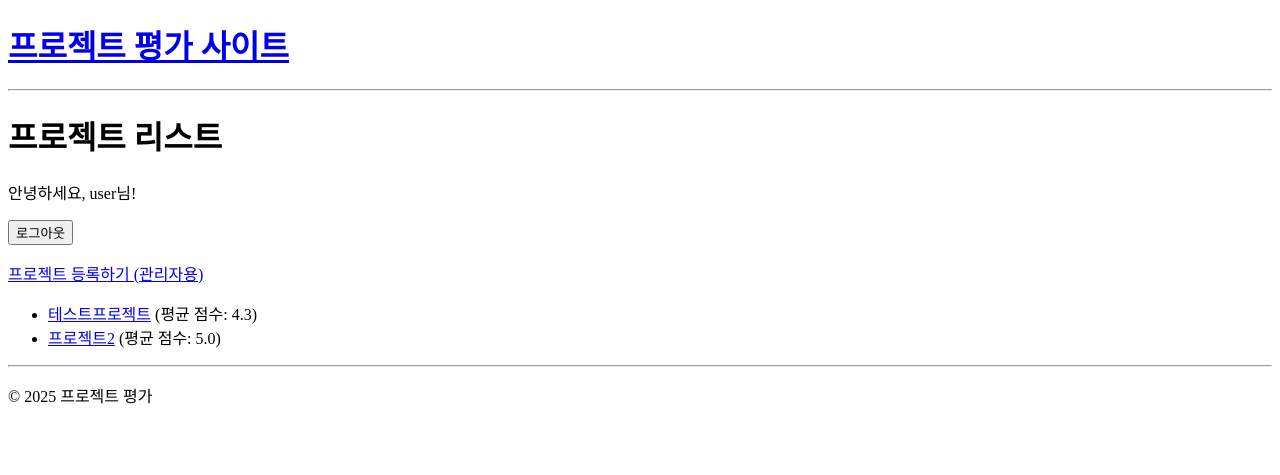
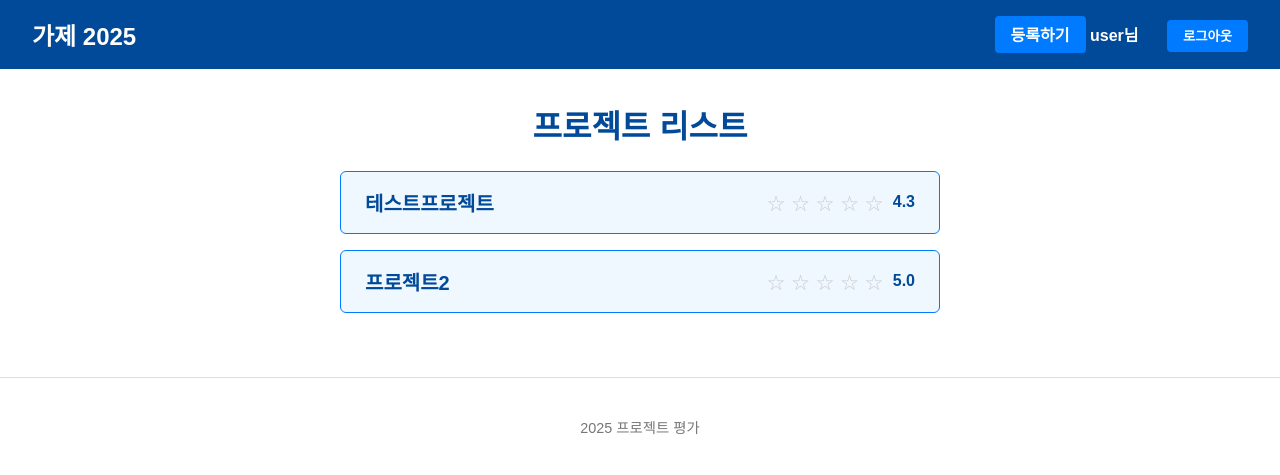
Before and after one commit to chae-ring/evaluation_project, a Django app: page / in a window 1280 px wide. Shown: the top 475 px of the page. Run offline with Django 5.2, Linux system fonts and the light colour scheme; a user stored in the database is signed in; data comes from the database, SQL or seed files in the repository; both versions use the stored data as it was after the commit.

Commit message:
feat: add css

```diff
--- a/config/settings.py
+++ b/config/settings.py
@@ -118,6 +118,8 @@ USE_TZ = True
 
 STATIC_URL = 'static/'
 
+STATICFILES_DIRS = [ BASE_DIR / "static" ]
+
 # Default primary key field type
 # https://docs.djangoproject.com/en/5.1/ref/settings/#default-auto-field
 
--- a/config/urls.py
+++ b/config/urls.py
@@ -14,8 +14,8 @@ Including another URLconf
     1. Import the include() function: from django.urls import include, path
     2. Add a URL to urlpatterns:  path('blog/', include('blog.urls'))
 """
+from django.urls import path
 from django.contrib import admin
-from django.urls import path
 from django.contrib.auth import views as auth_views
 from evaluation import views
 
--- a/evaluation/views.py
+++ b/evaluation/views.py
@@ -4,7 +4,6 @@ from django.contrib.auth.forms import UserCreationForm
 from django.contrib.auth import login
 from django.db.models import Avg
 from django.contrib import messages
-
 from .models import Project, Vote
 
 def signup(request):
@@ -12,6 +11,8 @@ def signup(request):
         form = UserCreationForm(request.POST)
         if form.is_valid():
             user = form.save()
+            user.is_staff = False  # 일반 사용자로 설정
+            user.save()
             login(request, user)
             return redirect('project_list')
     else:
--- /dev/null
+++ b/static/css/base.css
@@ -0,0 +1,79 @@
+/* Reset & 기본 폰트 */
+body,
+html {
+  margin: 0;
+  padding: 0;
+  font-family: "Noto Sans KR", sans-serif;
+  background: #fff;
+  color: #222;
+}
+
+a {
+  text-decoration: none;
+  color: #0066cc;
+}
+
+a:hover {
+  text-decoration: underline;
+}
+
+.container {
+  max-width: 900px;
+  margin: 2rem auto;
+  padding: 0 1rem;
+}
+
+/* 네비게이션 바 */
+.navbar {
+  display: flex;
+  justify-content: space-between;
+  align-items: center;
+  background-color: #004a99;
+  padding: 1rem 2rem;
+  color: white;
+}
+
+.navbar-left .home-btn {
+  font-weight: bold;
+  font-size: 1.5rem;
+  color: white;
+}
+
+.navbar-right .btn,
+.logout-btn {
+  background-color: #007bff;
+  border: none;
+  padding: 0.4rem 1rem;
+  color: white;
+  font-weight: 600;
+  border-radius: 4px;
+  cursor: pointer;
+  margin-left: 0.5rem;
+  transition: background-color 0.3s ease;
+  display: inline-block;
+  text-align: center;
+}
+
+.navbar-right .btn:hover,
+.logout-btn:hover {
+  background-color: #0056b3;
+}
+
+.user-name {
+  margin-right: 1rem;
+  font-weight: 600;
+}
+
+.logout-form {
+  display: inline;
+}
+
+/* 푸터 */
+.footer {
+  text-align: center;
+  padding: 1.5rem 0;
+  font-size: 0.9rem;
+  color: #777;
+  border-top: 1px solid #ddd;
+  margin-top: 4rem;
+}
--- /dev/null
+++ b/static/css/project_list.css
@@ -0,0 +1,61 @@
+.page-header {
+  font-size: 2rem;
+  font-weight: 700;
+  margin-bottom: 1.5rem;
+  color: #004a99;
+  text-align: center;
+}
+
+.project-list {
+  list-style: none;
+  padding: 0;
+  margin: 0 auto;
+  max-width: 600px;
+}
+
+.project-card {
+  border: 1px solid #007bff;
+  border-radius: 6px;
+  padding: 1rem 1.5rem;
+  margin-bottom: 1rem;
+  background-color: #f0f8ff;
+  display: flex;
+  justify-content: space-between;
+  align-items: center;
+  transition: box-shadow 0.3s ease;
+}
+
+.project-card:hover {
+  box-shadow: 0 4px 8px rgba(0, 75, 153, 0.2);
+}
+
+.project-title {
+  font-weight: 600;
+  font-size: 1.25rem;
+  color: #004a99;
+}
+
+.score-area {
+  display: flex;
+  align-items: center;
+  gap: 0.5rem;
+}
+
+.stars {
+  color: #ffd700; /* 별색 골드 */
+  font-size: 1.1rem;
+}
+
+.star {
+  margin-right: 2px;
+  color: #ccc;
+}
+
+.star.filled {
+  color: #ffd700;
+}
+
+.score-number {
+  font-weight: 700;
+  color: #004a99;
+}
--- a/templates/base.html
+++ b/templates/base.html
@@ -1,20 +1,39 @@
+{% load static %}
 <!DOCTYPE html>
-<html lang="en">
+<html lang="ko">
   <head>
     <meta charset="UTF-8" />
-    <title>{% block title %}프로젝트 평가{% endblock %}</title>
+    <meta name="viewport" content="width=device-width, initial-scale=1" />
+    <title>{% block title %}2025 프로젝트 평가{% endblock %}</title>
+    <link rel="stylesheet" href="{% static 'css/base.css' %}" />
+    {% block extra_css %}{% endblock %}
   </head>
   <body>
-    <header>
-      <h1><a href="{% url 'project_list' %}">프로젝트 평가 사이트</a></h1>
-      <hr />
+    <header class="navbar">
+      <div class="navbar-left">
+        <a href="{% url 'project_list' %}" class="home-btn">가제 2025</a>
+      </div>
+      <div class="navbar-right">
+        <a href="/admin/" class="btn register-btn">등록하기</a>
+        <!-- 관리자 페이지로 고정 -->
+
+        {% if user.is_authenticated %}
+        <span class="user-name">{{ user.username }}님</span>
+        <form method="post" action="{% url 'logout' %}" class="logout-form">
+          {% csrf_token %}
+          <button type="submit" class="btn logout-btn">로그아웃</button>
+        </form>
+        {% else %}
+        <a href="{% url 'login' %}" class="btn">로그인</a>
+        <a href="{% url 'signup' %}" class="btn">회원가입</a>
+        {% endif %}
+      </div>
     </header>
 
-    <main>{% block content %} {% endblock %}</main>
+    <main class="container">{% block content %}{% endblock %}</main>
 
-    <footer>
-      <hr />
-      <p>© 2025 프로젝트 평가</p>
+    <footer class="footer">
+      <p>2025 프로젝트 평가</p>
     </footer>
   </body>
 </html>
--- a/templates/evaluation/project_list.html
+++ b/templates/evaluation/project_list.html
@@ -1,27 +1,30 @@
-{% extends "base.html" %} {% block content %}
-<h1>프로젝트 리스트</h1>
+{% extends "base.html" %}
+{% load static %}
 
-{% if user.is_authenticated %}
-<p>안녕하세요, {{ user.username }}님!</p>
-<form method="post" action="{% url 'logout' %}">
-  {% csrf_token %}
-  <button type="submit">로그아웃</button>
-</form>
+{% block title %}프로젝트 리스트{% endblock %}
+{% block extra_css %}
+<link rel="stylesheet" href="{% static 'css/project_list.css' %}" />
+{% endblock %}
 
-{% if user.is_staff %}
-<p><a href="/admin/">프로젝트 등록하기 (관리자용)</a></p>
-{% endif %} {% else %}
-<p>
-  <a href="{% url 'login' %}">로그인</a> /
-  <a href="{% url 'signup' %}">회원가입</a>
-</p>
-{% endif %}
+{% block content %}
+<h1 class="page-header">프로젝트 리스트</h1>
 
-<ul>
+<ul class="project-list">
   {% for project in projects %}
-  <li>
-    <a href="{% url 'project_detail' project.id %}">{{ project.title }}</a>
-    (평균 점수: {{ project.avg_score|floatformat:1 }})
+  <li class="project-card">
+    <a href="{% url 'project_detail' project.id %}" class="project-title">{{ project.title }}</a>
+    <div class="score-area">
+      <div class="stars">
+        {% for i in "12345" %}
+          {% if forloop.counter <= project.avg_score|floatformat:0 %}
+            <span class="star filled">★</span>
+          {% else %}
+            <span class="star">☆</span>
+          {% endif %}
+        {% endfor %}
+      </div>
+      <span class="score-number">{{ project.avg_score|floatformat:1 }}</span>
+    </div>
   </li>
   {% empty %}
   <li>등록된 프로젝트가 없습니다.</li>
```
Also changed, not shown: evaluation/admin.py (+14 -1 lines), static/css/auth.css (added, +46 -0 lines), static/css/project_detail.css (added, +69 -0 lines), static/css/project_result.css (added, +48 -0 lines), static/css/style.css (added, +74 -0 lines), templates/evaluation/project_detail.html (+34 -8 lines), templates/evaluation/project_result.html (+25 -3 lines), templates/login.html (+17 -5 lines), templates/signup.html (+16 -5 lines), db.sqlite3.
